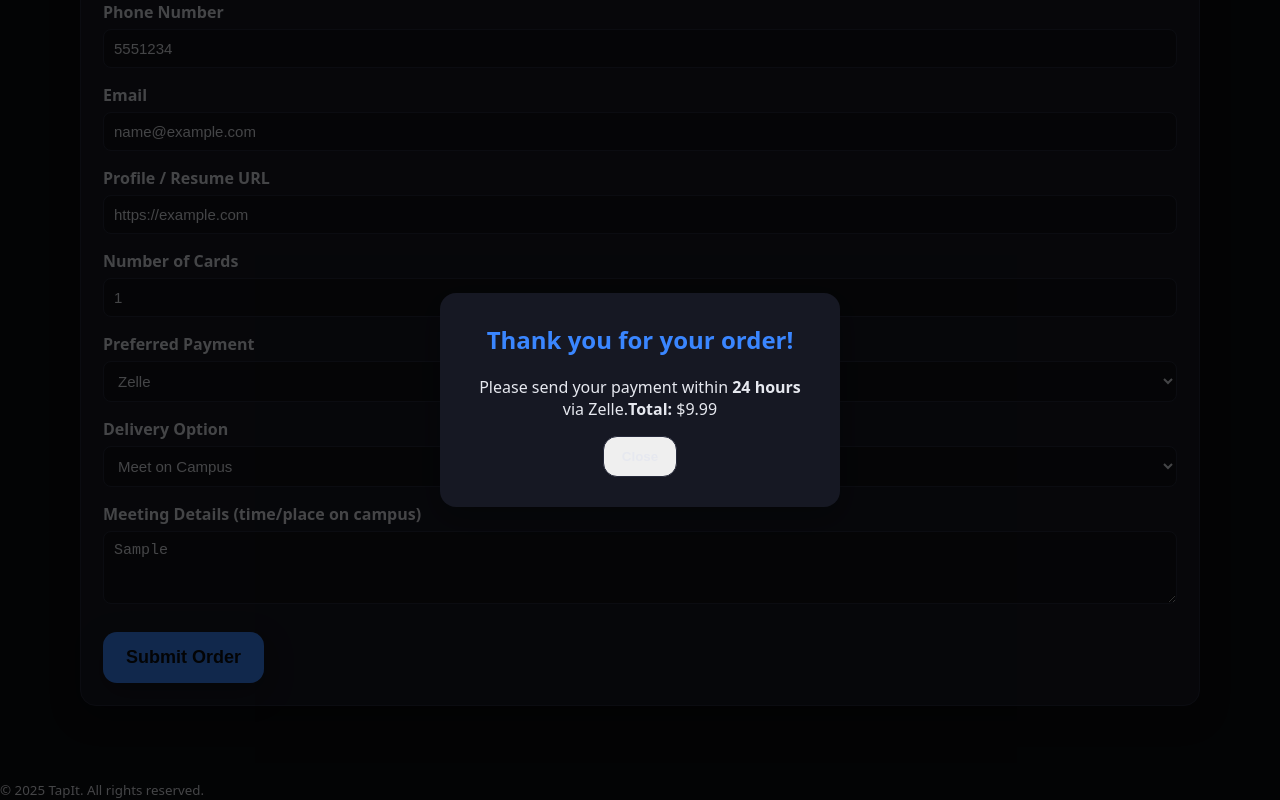
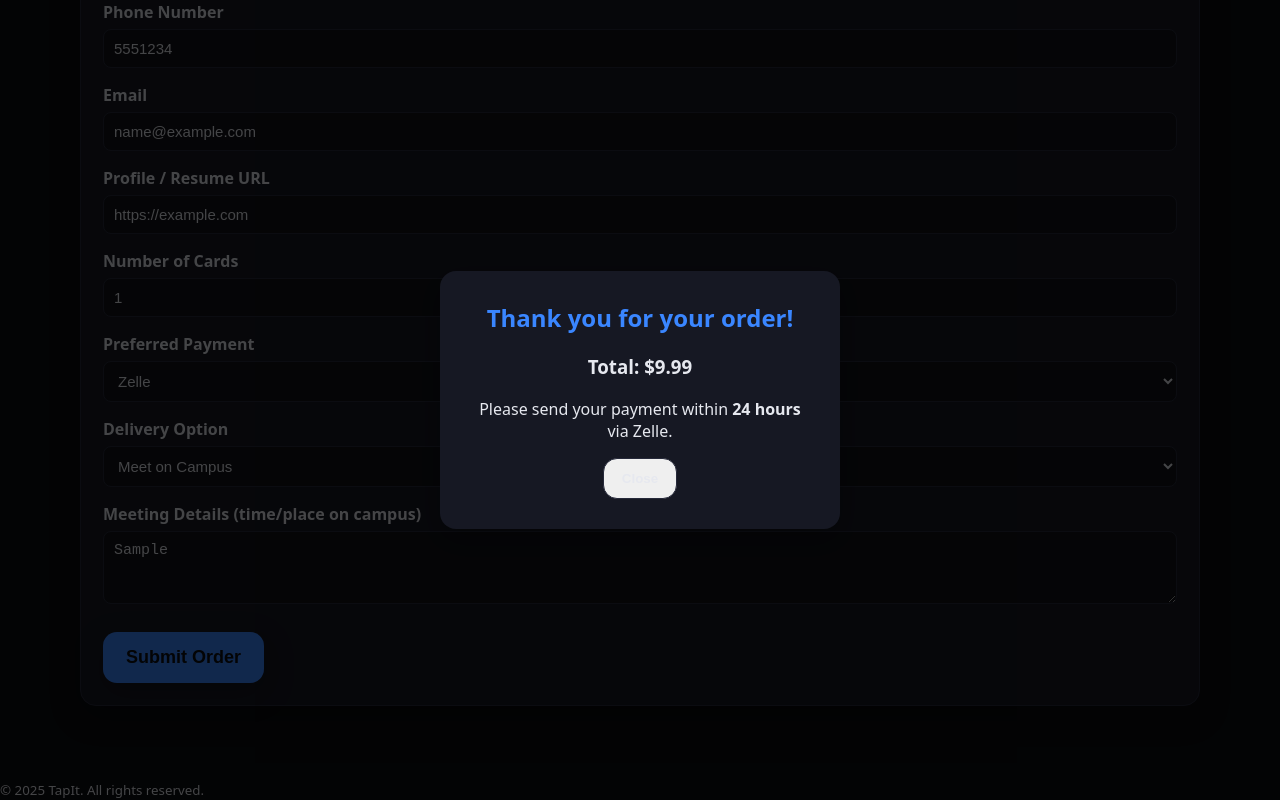
Before and after one commit to vram123/Tapit-website, a React (Create React App) app: page /payment in a window 1280 px wide. Both pictures are taken after typing "Sample", "5551234", "name@example.com", "https://example.com", "Sample" into the empty fields and a click on the button "Submit Order". Shown: the part 380-1180 px from the top of the page. Built offline with nearby package versions, Linux system fonts and the light colour scheme; no server answers.

Commit message:
Updated thank you pop up

```diff
--- a/src/components/PaymentPage.js
+++ b/src/components/PaymentPage.js
@@ -211,12 +211,12 @@ function PaymentPage() {
         <div className="popup-overlay">
           <div className="popup">
             <h2>Thank you for your order!</h2>
+            <h3><strong>Total:</strong> ${formData.numCards * 9.99}</h3>
             <p>
               Please send your payment within <strong>24 hours</strong> via{" "}
               {formData.paymentMethod}.
-              <strong>Total:</strong> ${formData.numCards * 9.99}
               {formData.delivery === "Mail" && (
-                <><strong>Total:</strong> ${(formData.numCards * 9.99) + 5}</>
+                <> A $5 mailing fee will be added.</>
               )}
             </p>
             <button className="btn ghost" onClick={() => navigate("/")}>
```
